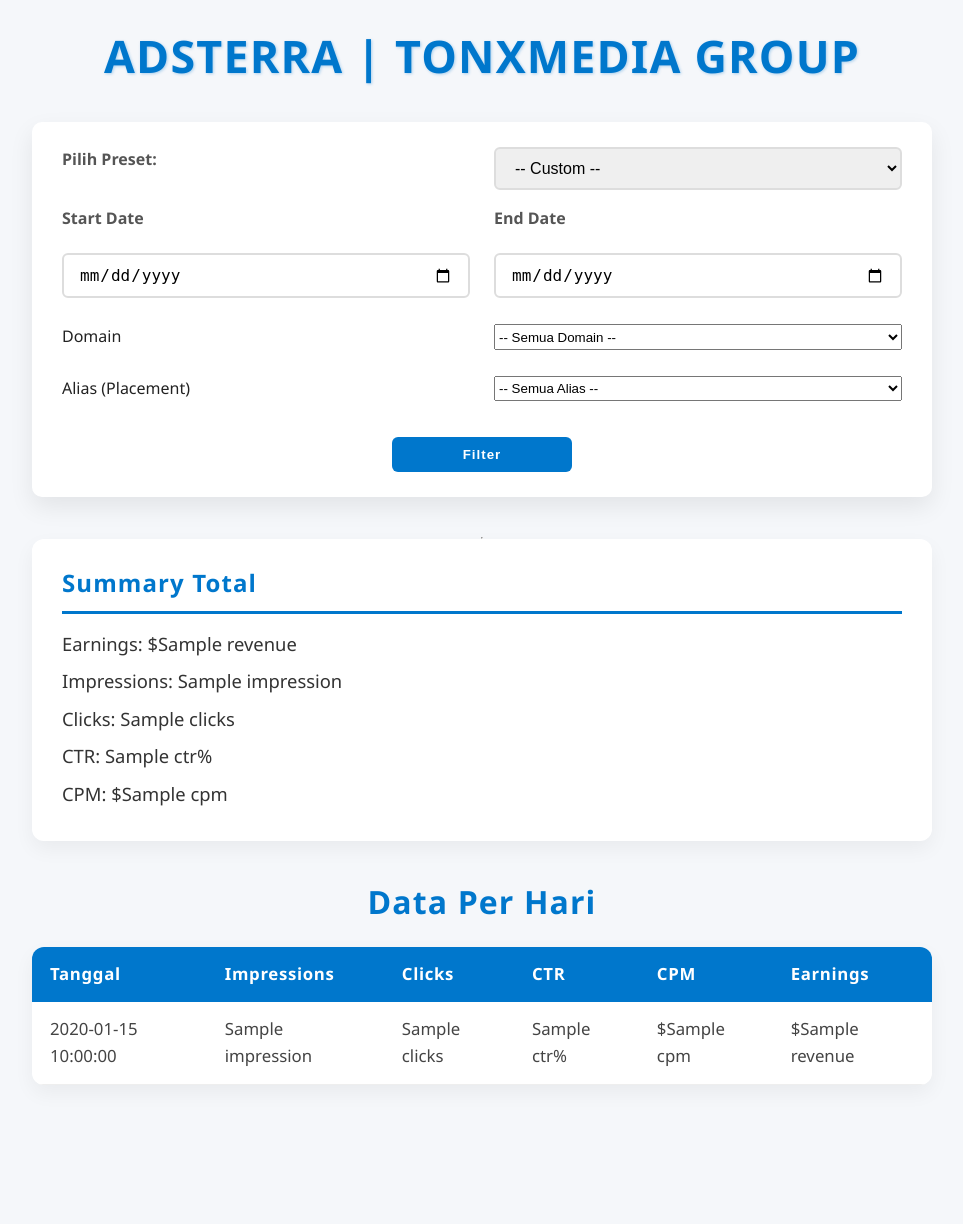
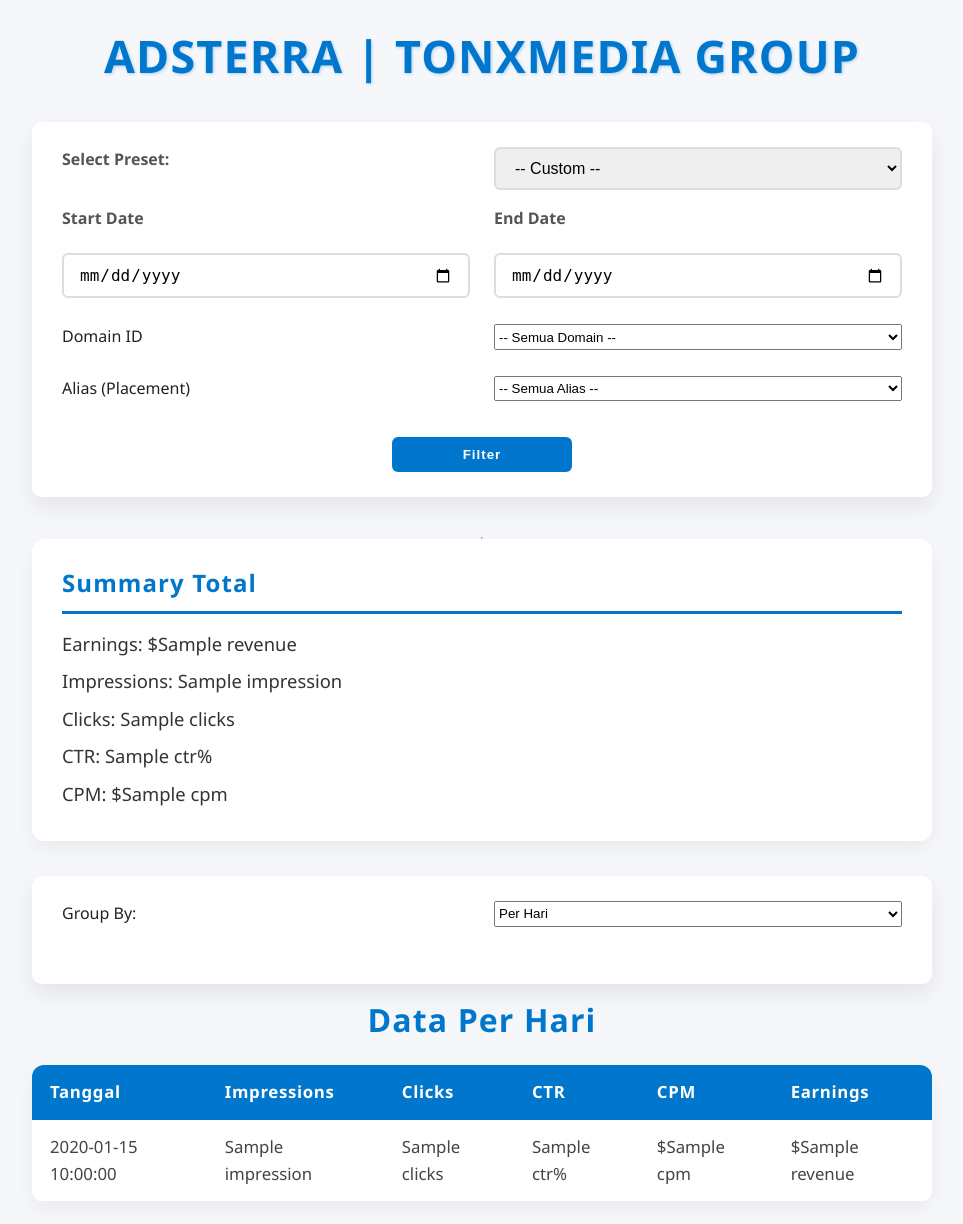
Before and after one commit to dheridisini/TONXMEDIA-GROUP, a FastAPI app: template templates/dashboard.html in a window 1280 px wide. Shown: the top 1224 px of the page, without its empty margins (158-1121 px from the left). Before the commit the page ends 1066 px from the top, so only its background shows below. Run offline with FastAPI, Linux system fonts and the light colour scheme; the template is opened without the code that fills it: most values are stand-ins (such as "Sample title", 1, 10 or a date in 2020).

Commit message:
Update dashboard.html

```diff
--- a/templates/dashboard.html
+++ b/templates/dashboard.html
@@ -2,16 +2,16 @@
 <html>
 
 <head>
+    <link rel="stylesheet" href="{{ url_for('static', path='style.css') }}">
     <meta charset="UTF-8" />
     <title>ADSTERRA | TONXMEDIA GROUP</title>
-    <link rel="stylesheet" href="/static/style.css">
 </head>
 
 <body>
     <h1>ADSTERRA | TONXMEDIA GROUP</h1>
 
     <form method="get" action="/">
-        <label for="preset" style="grid-column: 1 / 2;">Pilih Preset:</label>
+        <label for="preset" style="grid-column: 1 / 2;">Select Preset:</label>
         <select name="preset" id="preset" onchange="this.form.submit()" style="grid-column: 2 / 3;">
             <option value="">-- Custom --</option>
             <option value="today" {% if preset=="today" %}selected{% endif %}>Today</option>
@@ -31,7 +31,7 @@
             onchange="document.getElementById('preset').value=''" />
 
         <!-- Dropdown Domain -->
-        <label for="domain" style="grid-column: 1 / 2; margin-top: 10px;">Domain</label>
+        <label for="domain" style="grid-column: 1 / 2; margin-top: 10px;">Domain ID</label>
         <select name="domain" id="domain" style="grid-column: 2 / 3; margin-top: 10px;">
             <option value="">-- Semua Domain --</option>
             {% for d in domain_list %}
@@ -60,12 +60,27 @@
         <div>CPM: ${{ summary.cpm if summary.cpm is not none else "N/A" }}</div>
     </div>
 
+    <!-- Form Khusus Group By -->
+    <form method="get" id="group-form" style="margin-bottom: 10px;">
+        <label for="group_by">Group By:</label>
+        <select name="group_by" id="group_by" onchange="this.form.submit()">
+            <option value="date" {% if group_by=="date" %}selected{% endif %}>Per Hari</option>
+            <option value="country" {% if group_by=="country" %}selected{% endif %}>Per Negara</option>
+        </select>
+
+        <!-- Hidden input supaya filter lain tetap ikut -->
+        <input type="hidden" name="start_date" value="{{ start_date }}">
+        <input type="hidden" name="end_date" value="{{ end_date }}">
+        <input type="hidden" name="domain" value="{{ selected_domain }}">
+        <input type="hidden" name="placement" value="{{ selected_placement }}">
+    </form>
+
     {% if stats %}
-    <h2>Data Per Hari</h2>
+    <h2>Data {% if group_by == "country" %}Per Negara{% else %}Per Hari{% endif %}</h2>
     <table>
         <thead>
             <tr>
-                <th>Tanggal</th>
+                <th>{% if group_by == "country" %}Negara{% else %}Tanggal{% endif %}</th>
                 <th>Impressions</th>
                 <th>Clicks</th>
                 <th>CTR</th>
@@ -76,7 +91,7 @@
         <tbody>
             {% for item in stats %}
             <tr>
-                <td>{{ item.date }}</td>
+                <td>{% if group_by == "country" %}{{ item.country }}{% else %}{{ item.date }}{% endif %}</td>
                 <td>{{ item.impression }}</td>
                 <td>{{ item.clicks }}</td>
                 <td>{{ item.ctr }}%</td>
@@ -87,8 +102,9 @@
         </tbody>
     </table>
     {% else %}
-    <p>Tidak ada data harian untuk tanggal yang dipilih.</p>
+    <p>Tidak ada data untuk tanggal yang dipilih.</p>
     {% endif %}
+
 
     <script>
         // Fungsi load alias berdasarkan domain terpilih
```
